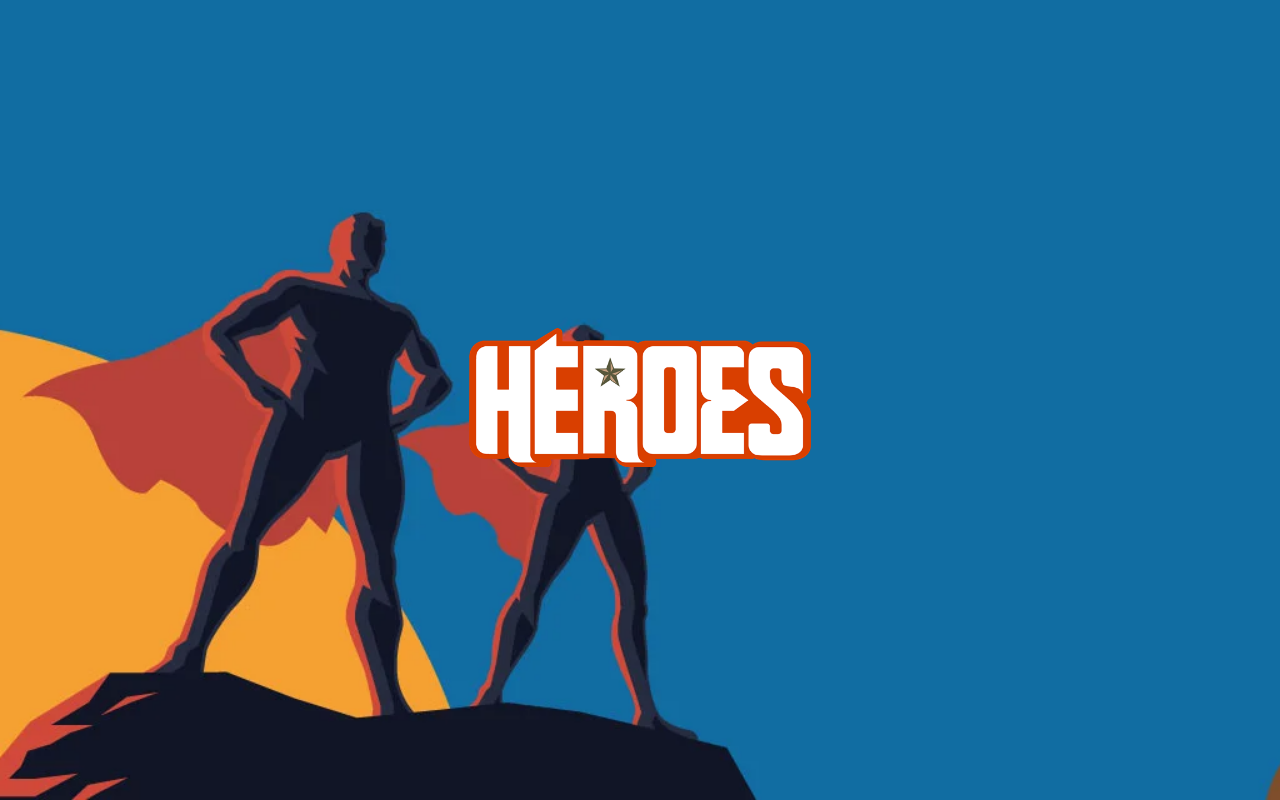
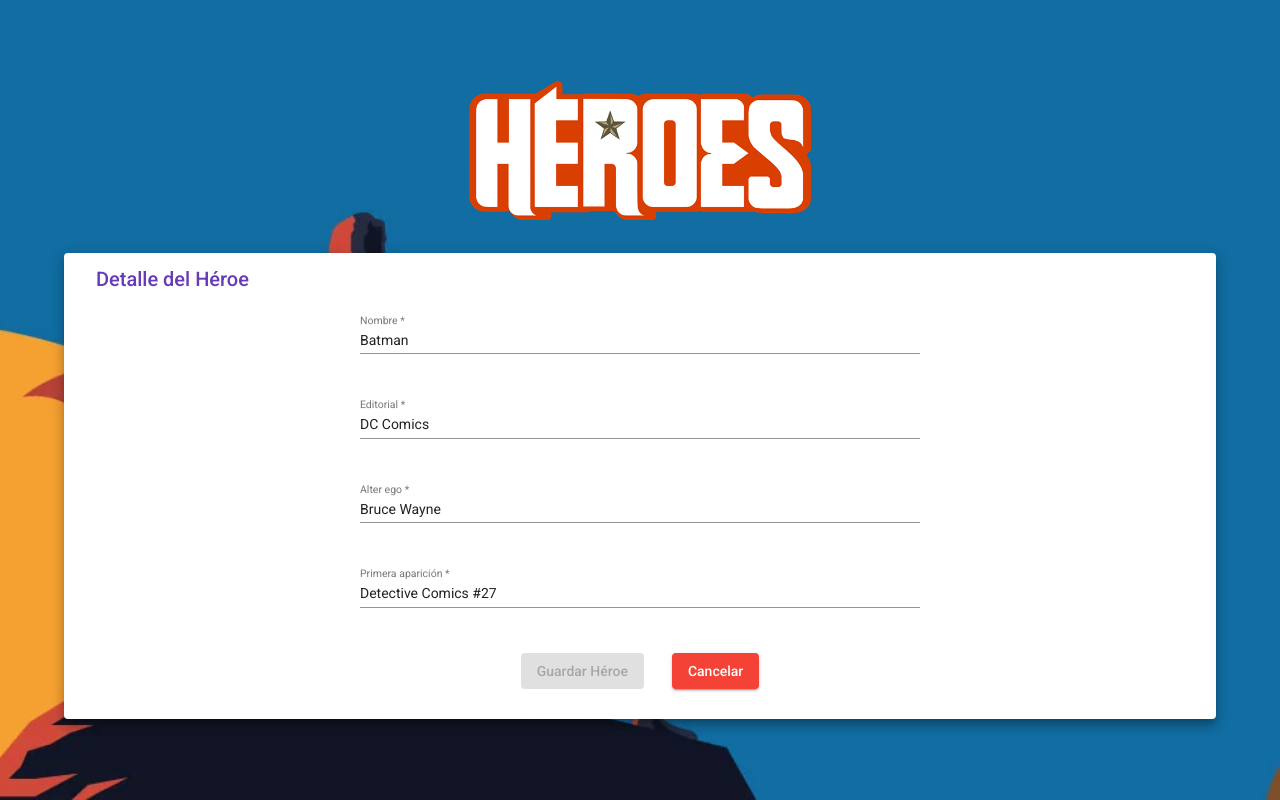
Before and after one commit to endermejia/heroes, an Angular app: page /heroe/1 in a window 1280 px wide. Built offline with nearby package versions, Linux system fonts and the light colour scheme.

Commit message:
FEATURE: Hero detail

```diff
--- a/src/app/app.component.ts
+++ b/src/app/app.component.ts
@@ -6,5 +6,5 @@ import { Component } from '@angular/core';
   styleUrls: ['./app.component.scss']
 })
 export class AppComponent {
-  title = 'Heroes';
+  title = 'Héroes';
 }
--- a/src/app/heroes/pages/detail/hero-detail.component.html
+++ b/src/app/heroes/pages/detail/hero-detail.component.html
@@ -1,62 +1,108 @@
-<!--<div id="detail-container">-->
-<!--  HOLAAAA-->
-<!--  <ng-container *ngIf="nobelService.heroes && nobelService.heroes.length">-->
-<!--    <ng-container *ngIf="nobelService.heroes[0].laureates">-->
-<!--      <div class="margin-1em">-->
-<!--        <mat-grid-list-->
-<!--          cols="2"-->
-<!--          rowHeight="2:1">-->
-<!--          <ng-container *ngFor="let laureate of nobelService.heroes[0].laureates">-->
-<!--            <div>-->
-<!--              <mat-grid-tile>-->
-<!--                <div class="padding-1em">-->
-<!--                  <mat-card class="mat-elevation-z8">-->
-<!--                    <mat-card-content>-->
-<!--                      <div class="custom-flex-container">-->
-<!--                        <label class="custom-title margin-1em">-->
-<!--                          <b>{{labels.name}}:</b>-->
-<!--                        </label>-->
-<!--                        <label class="margin-1em">-->
-<!--                          {{getLaureateNames(laureate)}}-->
-<!--                        </label>-->
-<!--                      </div>-->
-<!--                      <div class="custom-flex-container">-->
-<!--                        <label class="custom-title margin-1em">-->
-<!--                          <b>{{labels.contribution}}:</b>-->
-<!--                        </label>-->
-<!--                        <label class="margin-1em">-->
-<!--                          {{getLaureateContribution(laureate)}}-->
-<!--                        </label>-->
-<!--                      </div>-->
-<!--                      <div class="custom-flex-container">-->
-<!--                        <label class="custom-title margin-1em">-->
-<!--                          <b>{{labels.motive}}:</b>-->
-<!--                        </label>-->
-<!--                        <label class="margin-1em">-->
-<!--                          {{getLaureateMotive(laureate) | uppercase}}-->
-<!--                        </label>-->
-<!--                      </div>-->
-<!--                    </mat-card-content>-->
-<!--                  </mat-card>-->
-<!--                </div>-->
-<!--              </mat-grid-tile>-->
-<!--            </div>-->
-<!--          </ng-container>-->
-<!--        </mat-grid-list>-->
-<!--      </div>-->
-<!--    </ng-container>-->
-<!--  </ng-container>-->
-<!--  <button-->
-<!--    routerLink=""-->
-<!--    mat-raised-button-->
-<!--    type="submit">-->
-<!--    {{labels.return}}-->
-<!--  </button>-->
-<!--</div>-->
-<!--&lt;!&ndash; Start Spinner &ndash;&gt;-->
-<!--<ng-container *ngIf="nobelService.showSpinner">-->
-<!--  <div class="spinnerContainer">-->
-<!--    <mat-spinner class="custom-mat-spinner"></mat-spinner>-->
-<!--  </div>-->
-<!--</ng-container>-->
-<!--&lt;!&ndash; End Spinner &ndash;&gt;-->
+<!-- Start HeroDetail form -->
+<mat-card
+  id="mat-card-hero-detail"
+  class="mat-elevation-z8 margin-1em max-width-80-em">
+  <mat-card-header>
+    <mat-card-title class="custom-title">
+      {{labels.title}}
+    </mat-card-title>
+  </mat-card-header>
+  <form
+    [formGroup]="heroeForm"
+    (ngSubmit)="saveHero()">
+    <div class="custom-container">
+      <mat-form-field class="margin-1em min-width-50">
+        <mat-label>{{labels.name}}</mat-label>
+        <input
+          matInput
+          required
+          formControlName="name">
+        <mat-error *ngIf="heroeForm.get('name')?.hasError('required')">
+          {{labels.validation.required}}
+        </mat-error>
+        <mat-error *ngIf="heroeForm.get('name')?.hasError('minlength')">
+          {{labels.validation.minLength}}
+        </mat-error>
+        <mat-error *ngIf="heroeForm.get('name')?.hasError('maxlength')">
+          {{labels.validation.maxLength}}
+        </mat-error>
+      </mat-form-field>
+      <mat-form-field class="margin-1em min-width-50">
+        <mat-label>{{labels.publisher}}</mat-label>
+        <input
+          matInput
+          required
+          formControlName="publisher">
+        <mat-error *ngIf="heroeForm.get('publisher')?.hasError('required')">
+          {{labels.validation.required}}
+        </mat-error>
+        <mat-error *ngIf="heroeForm.get('publisher')?.hasError('minlength')">
+          {{labels.validation.minLength}}
+        </mat-error>
+        <mat-error *ngIf="heroeForm.get('publisher')?.hasError('maxlength')">
+          {{labels.validation.maxLength}}
+        </mat-error>
+      </mat-form-field>
+      <mat-form-field class="margin-1em min-width-50">
+        <mat-label>{{labels.alter_ego}}</mat-label>
+        <input
+          matInput
+          required
+          formControlName="alter_ego">
+        <mat-error *ngIf="heroeForm.get('alter_ego')?.hasError('required')">
+          {{labels.validation.required}}
+        </mat-error>
+        <mat-error *ngIf="heroeForm.get('alter_ego')?.hasError('minlength')">
+          {{labels.validation.minLength}}
+        </mat-error>
+        <mat-error *ngIf="heroeForm.get('alter_ego')?.hasError('maxlength')">
+          {{labels.validation.maxLength}}
+        </mat-error>
+      </mat-form-field>
+      <mat-form-field class="margin-1em min-width-50">
+        <mat-label>{{labels.first_appearance}}</mat-label>
+        <input
+          matInput
+          required
+          formControlName="first_appearance">
+        <mat-error *ngIf="heroeForm.get('first_appearance')?.hasError('required')">
+          {{labels.validation.required}}
+        </mat-error>
+        <mat-error *ngIf="heroeForm.get('first_appearance')?.hasError('minlength')">
+          {{labels.validation.minLength}}
+        </mat-error>
+        <mat-error *ngIf="heroeForm.get('first_appearance')?.hasError('maxlength')">
+          {{labels.validation.maxLength}}
+        </mat-error>
+      </mat-form-field>
+      <div class="custom-flex-container">
+        <div class="margin-1em">
+          <button
+            [disabled]="heroeForm.invalid || heroeForm.pristine"
+            mat-raised-button
+            type="submit"
+            color="primary">
+            {{labels.save}} {{labels.hero}}
+          </button>
+        </div>
+        <div class="margin-1em">
+          <button
+            mat-raised-button
+            type="button"
+            color="warn"
+            (click)="goBack()">
+            {{labels.cancel}}
+          </button>
+        </div>
+      </div>
+    </div>
+  </form>
+</mat-card>
+<!-- End HeroDetail form-->
+<!-- Start Spinner -->
+<ng-container *ngIf="heroesService.showSpinner">
+  <div class="spinnerContainer">
+    <mat-spinner class="custom-mat-spinner"></mat-spinner>
+  </div>
+</ng-container>
+<!-- End Spinner -->
--- a/src/app/heroes/pages/detail/hero-detail.component.ts
+++ b/src/app/heroes/pages/detail/hero-detail.component.ts
@@ -1,6 +1,9 @@
 import {Component, OnInit} from '@angular/core';
 import {HeroesService} from '../../services/heroes.service';
 import {ActivatedRoute} from '@angular/router';
+import {HeroDetailLabels} from "../../models/heroes.model";
+import {FormBuilder, FormGroup, Validators} from "@angular/forms";
+import {Location} from '@angular/common';
 
 @Component({
   selector: 'app-detail',
@@ -9,15 +12,58 @@ import {ActivatedRoute} from '@angular/router';
 })
 export class HeroDetailComponent implements OnInit {
 
+  public labels: HeroDetailLabels = {
+    title: 'Detalle del Héroe',
+    save: 'Guardar',
+    hero: 'Héroe',
+    name: 'Nombre',
+    publisher: 'Editorial',
+    alter_ego: 'Alter ego',
+    first_appearance: 'Primera aparición',
+    cancel: 'Cancelar',
+    validation: {
+      required: 'El campo es requerido',
+      maxLength: 'El campo debe tener máximo 50 caracteres',
+      minLength: 'El campo debe tener mínimo 3 caracteres'
+    }
+  }
+
+  public heroeForm: FormGroup = this.fb.group({
+    id: [''],
+    name: ['', [Validators.required, Validators.minLength(3), Validators.maxLength(50)]],
+    publisher: ['', [Validators.required, Validators.minLength(3), Validators.maxLength(50)]],
+    alter_ego: ['', [Validators.required, Validators.minLength(3), Validators.maxLength(50)]],
+    first_appearance: ['', [Validators.required, Validators.minLength(3), Validators.maxLength(50)]]
+  });
+
   constructor(
-    public activatedRoute: ActivatedRoute,
-    public heroesService: HeroesService
+    public heroesService: HeroesService,
+    private activatedRoute: ActivatedRoute,
+    private fb: FormBuilder,
+    private location: Location
   ) {
   }
 
   ngOnInit(): void {
-    console.log(this.activatedRoute.snapshot.params.id);
+    this.activatedRoute.params.subscribe(params => {
+      if (params.id) {
+        this.heroesService.getHeroe(params.id).subscribe(heroe => this.heroeForm.patchValue(heroe));
+      }
+    });
   }
 
+  public saveHero() {
+    if (this.heroeForm.valid) {
+      if (this.heroeForm.value.id) {
+        this.heroesService.updateHeroe(this.heroeForm.value).subscribe(() => this.goBack());
+      } else {
+        this.heroesService.addHeroe(this.heroeForm.value).subscribe(() => this.goBack());
+      }
+    }
+  }
+
+  public goBack() {
+    this.location.back();
+  }
 
 }
--- a/src/app/heroes/pages/home/home.component.html
+++ b/src/app/heroes/pages/home/home.component.html
@@ -1,6 +1,7 @@
 <div class="home custom-container">
   <div class="margin-1em">
     <img
+      routerLink="/"
       src="../../../../assets/heroes-title.webp"
       style="max-height: 10em; max-width: 100%;"
       alt=""
--- a/src/app/heroes/pages/search/search.component.html
+++ b/src/app/heroes/pages/search/search.component.html
@@ -40,7 +40,7 @@
 </mat-card>
 <!-- End Search form-->
 <!-- Start Heroes results table -->
-<div class="table-results margin-1em">
+<div class="max-width-80-em margin-1em">
   <table mat-table [dataSource]="heroes" class="mat-elevation-z8 width-100">
     <!-- name -->
     <ng-container matColumnDef="{{this.labels.table.name}}">
--- a/src/app/heroes/pages/search/search.component.ts
+++ b/src/app/heroes/pages/search/search.component.ts
@@ -14,11 +14,11 @@ import {MatPaginator} from "@angular/material/paginator";
 export class SearchComponent implements OnInit, AfterViewInit {
 
   public labels: SearchLabels = {
-    title: 'Buscador datos Heroes',
+    title: 'Buscador datos Héroes',
     add: 'Añadir',
     edit: 'Editar',
     delete: 'Eliminar',
-    hero: 'Heroe',
+    hero: 'Héroe',
     search: 'Buscar',
     filter: 'Filtro',
     table: {
--- a/src/assets/heroes-data.json
+++ b/src/assets/heroes-data.json
@@ -5,160 +5,140 @@
       "name":"Batman",
       "publisher":"DC Comics",
       "alter_ego":"Bruce Wayne",
-      "first_appearance":"Detective Comics #27",
-      "characters":"Bruce Wayne"
+      "first_appearance":"Detective Comics #27"
     },
     {
       "id": "2",
       "name":"Superman",
       "publisher":"DC Comics",
       "alter_ego":"Kal-El",
-      "first_appearance":"Action Comics #1",
-      "characters":"Kal-El"
+      "first_appearance":"Action Comics #1"
     },
     {
       "id": "3",
       "name":"Flash",
       "publisher":"DC Comics",
       "alter_ego":"Jay Garrick",
-      "first_appearance":"Flash Comics #1",
-      "characters":"Jay Garrick, Barry Allen, Wally West, Bart Allen"
+      "first_appearance":"Flash Comics #1"
     },
     {
       "id": "4",
       "name":"Green Lantern",
       "publisher":"DC Comics",
       "alter_ego":"Alan Scott",
-      "first_appearance":"All-American Comics #16",
-      "characters":"Alan Scott, Hal Jordan, Guy Gardner, John Stewart, Kyle Raynor, Jade, Sinestro, Simon Baz"
+      "first_appearance":"All-American Comics #16"
     },
     {
       "id": "5",
       "name":"Green Arrow",
       "publisher":"DC Comics",
       "alter_ego":"Oliver Queen",
-      "first_appearance":"More Fun Comics #73",
-      "characters":"Oliver Queen"
+      "first_appearance":"More Fun Comics #73"
     },
     {
       "id": "6",
       "name":"Wonder Woman",
       "publisher":"DC Comics",
       "alter_ego":"Princess Diana",
-      "first_appearance":"All Star Comics #8",
-      "characters":"Princess Diana"
+      "first_appearance":"All Star Comics #8"
     },
     {
       "id": "7",
       "name":"Martian Manhunter",
       "publisher":"DC Comics",
       "alter_ego":"J'onn J'onzz",
-      "first_appearance":"Detective Comics #225",
-      "characters":"Martian Manhunter"
+      "first_appearance":"Detective Comics #225"
     },
     {
       "id": "8",
       "name":"Robin/Nightwing",
       "publisher":"DC Comics",
       "alter_ego":"Dick Grayson",
-      "first_appearance":"Detective Comics #38",
-      "characters":"Dick Grayson"
+      "first_appearance":"Detective Comics #38"
     },
     {
       "id": "9",
       "name":"Blue Beetle",
       "publisher":"DC Comics",
       "alter_ego":"Dan Garret",
-      "first_appearance":"Mystery Men Comics #1",
-      "characters":"Dan Garret, Ted Kord, Jaime Reyes"
+      "first_appearance":"Mystery Men Comics #1"
     },
     {
       "id": "10",
       "name":"Black Canary",
       "publisher":"DC Comics",
       "alter_ego":"Dinah Drake",
-      "first_appearance":"Flash Comics #86",
-      "characters":"Dinah Drake, Dinah Lance"
+      "first_appearance":"Flash Comics #86"
     },
     {
       "id": "11",
       "name":"Spider Man",
       "publisher":"Marvel Comics",
       "alter_ego":"Peter Parker",
-      "first_appearance":"Amazing Fantasy #15",
-      "characters":"Peter Parker"
+      "first_appearance":"Amazing Fantasy #15"
     },
     {
       "id": "12",
       "name":"Captain America",
       "publisher":"Marvel Comics",
       "alter_ego":"Steve Rogers",
-      "first_appearance":"Captain America Comics #1",
-      "characters":"Steve Rogers"
+      "first_appearance":"Captain America Comics #1"
     },
     {
       "id": "13",
       "name":"Iron Man",
       "publisher":"Marvel Comics",
       "alter_ego":"Tony Stark",
-      "first_appearance":"Tales of Suspense #39",
-      "characters":"Tony Stark"
+      "first_appearance":"Tales of Suspense #39"
     },
     {
       "id": "14",
       "name":"Thor",
       "publisher":"Marvel Comics",
       "alter_ego":"Thor Odinson",
-      "first_appearance":"Journey into Myster #83",
-      "characters":"Thor Odinson"
+      "first_appearance":"Journey into Myster #83"
     },
     {
       "id": "15",
       "name":"Hulk",
       "publisher":"Marvel Comics",
       "alter_ego":"Bruce Banner",
-      "first_appearance":"The Incredible Hulk #1",
-      "characters":"Bruce Banner"
+      "first_appearance":"The Incredible Hulk #1"
     },
     {
       "id": "16",
       "name":"Wolverine",
       "publisher":"Marvel Comics",
       "alter_ego":"James Howlett",
-      "first_appearance":"The Incredible Hulk #180",
-      "characters":"James Howlett"
+      "first_appearance":"The Incredible Hulk #180"
     },
     {
       "id": "17",
       "name":"Daredevil",
       "publisher":"Marvel Comics",
       "alter_ego":"Matthew Michael Murdock",
-      "first_appearance":"Daredevil #1",
-      "characters":"Matthew Michael Murdock"
+      "first_appearance":"Daredevil #1"
     },
     {
       "id": "18",
       "name":"Hawkeye",
       "publisher":"Marvel Comics",
       "alter_ego":"Clinton Francis Barton",
-      "first_appearance":"Tales of Suspense #57",
-      "characters":"Clinton Francis Barton"
+      "first_appearance":"Tales of Suspense #57"
     },
     {
       "id": "19",
       "name":"Cyclops",
       "publisher":"Marvel Comics",
       "alter_ego":"Scott Summers",
-      "first_appearance":"X-Men #1",
-      "characters":"Scott Summers"
+      "first_appearance":"X-Men #1"
     },
     {
       "id": "20",
       "name":"Silver Surfer",
       "publisher":"Marvel Comics",
       "alter_ego":"Norrin Radd",
-      "first_appearance":"The Fantastic Four #48",
-      "characters":"Norrin Radd"
+      "first_appearance":"The Fantastic Four #48"
     }
   ]
 }
--- a/src/index.html
+++ b/src/index.html
@@ -2,7 +2,7 @@
 <html lang="en">
 <head>
   <meta charset="utf-8">
-  <title>Heroes</title>
+  <title>Héroes</title>
   <base href="/">
   <meta name="viewport" content="width=device-width, initial-scale=1">
   <link rel="icon" type="image/x-icon" href="favicon.ico">
--- a/src/styles.scss
+++ b/src/styles.scss
@@ -37,6 +37,10 @@ body {
   width: 100%;
 }
 
+.min-width-50 {
+  min-width: 50%;
+}
+
 .mat-column-Acciones {
   text-align: center !important;
 }
@@ -66,7 +70,7 @@ body {
   text-align: -webkit-center;
 }
 
-.table-results {
+.max-width-80-em {
   max-width: 80em;
 }
 
```
Also changed, not shown: src/app/heroes/models/heroes.model.ts (+12 -1 lines), src/app/heroes/services/heroes.service.ts (+12 -0 lines), 1 other file (tests, documents, lock files or other folders).
